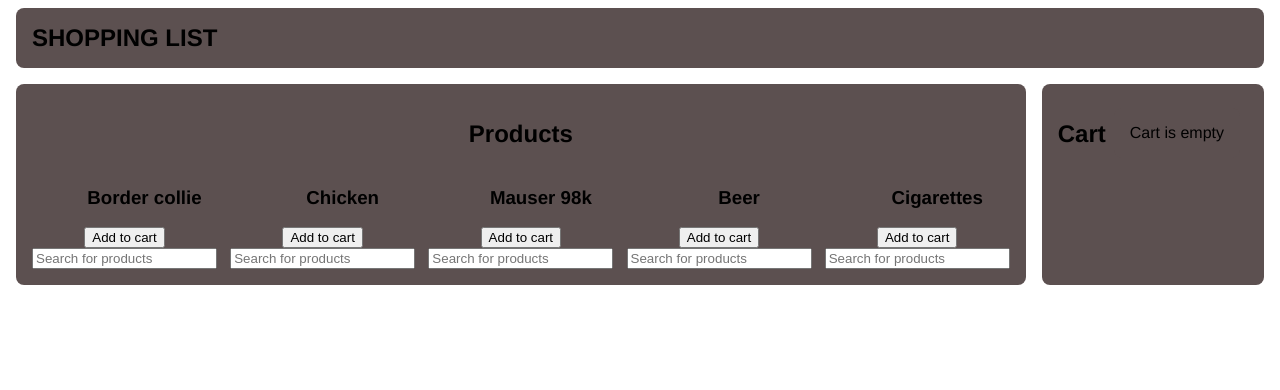
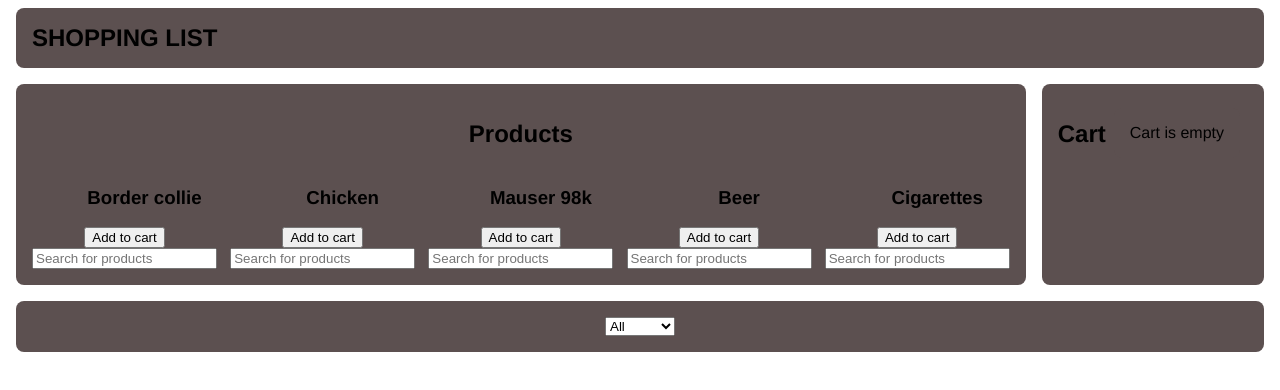
Before and after one commit to Azzirr/Simple-ShoppingCart, a React (Create React App) app in the folder shopping-list/: page / in a window 1280 px wide. Shown: the top 390 px of the page. Built offline with nearby package versions, Linux system fonts and the light colour scheme.

Commit message:
Trying to create filter function

```diff
--- a/shopping-list/src/App.js
+++ b/shopping-list/src/App.js
@@ -4,11 +4,25 @@ import List from './components/List'
 import Cart from './components/Cart'
 import data from './products';
 import { useState } from 'react';
+import FilterProduct from './components/FilterProduct';
 
 
 function App() {
   const {products} = data;
   const [cartItems, setCartItems] = useState([]);
+  let [newProductList, updateProductList] = useState(products);
+  let [filterTextValue, updateFilterText] = useState('all');
+  let filteredProductList = newProductList.filter((product) => {
+    if(filterTextValue === 'animals'){
+      return product.category === true;
+    } else if(filterTextValue === 'guns'){
+      return product.category === true;
+    } else if(filterTextValue === 'food'){
+      return product.category === true;
+    } else {
+      return product;
+    }
+  })
 
   const onAdd = (product) => {
     const itemExist = cartItems.find((element) => element.id === product.id);
@@ -36,6 +50,10 @@ function App() {
     }
   }
 
+  function onFilterValueSelected(filterValue){
+    updateFilterText(filterValue)
+  }
+
   return (
     <div className="App">
       <div>
@@ -46,6 +64,9 @@ function App() {
         <List onAdd={onAdd} products={products}></List>
         <Cart onAdd={onAdd} onOdd={onOdd} cartItems={cartItems}></Cart>
       </div>
+      <div className='blockLook'>
+        <FilterProduct filterValueSelected={onFilterValueSelected}></FilterProduct>
+      </div>
     </div>
   );
 }
--- /dev/null
+++ b/shopping-list/src/components/FilterProduct.js
@@ -0,0 +1,15 @@
+export default function FilterProduct(props){
+    function onFilterValueChanged(event){
+        props.filterValueSelected(event.target.value)
+    }
+    return(
+        <div>
+            <select onChange={onFilterValueChanged}>
+                <option value='all'>All</option>
+                <option value='animals'>Animals</option>
+                <option value='food'>Food</option>
+                <option value='guns'>Guns</option>
+            </select>
+        </div>
+    )
+}
```
